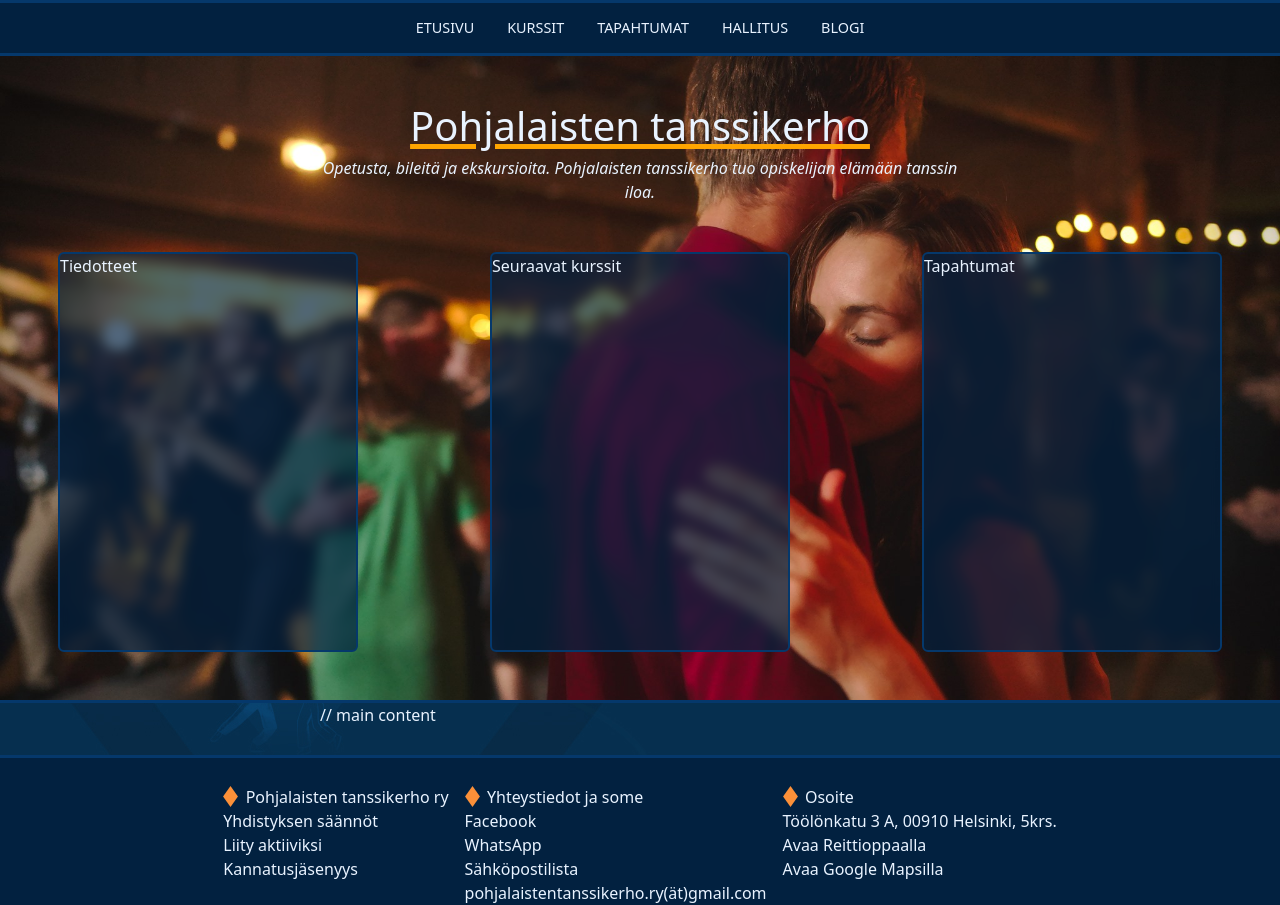
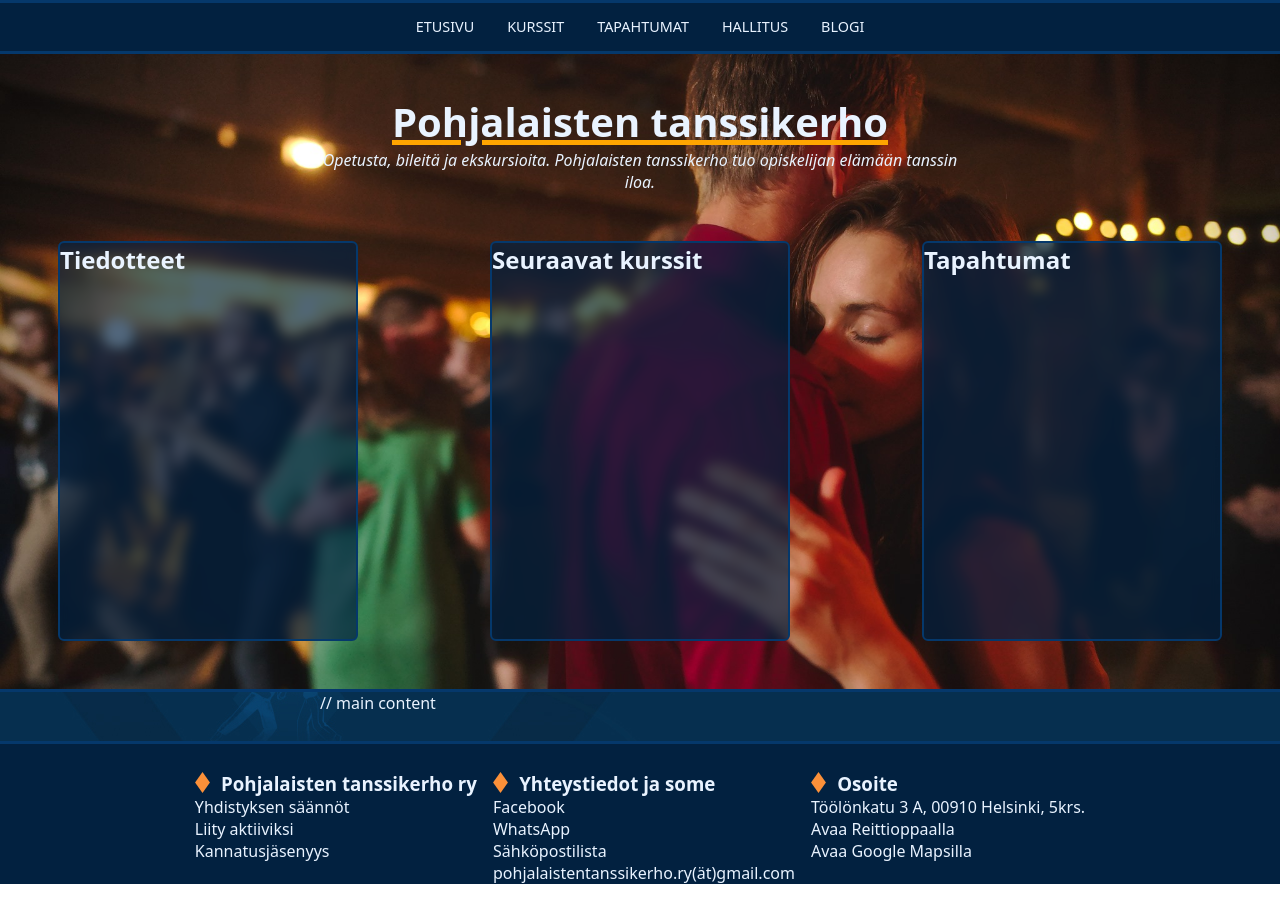
Before and after one commit to pohjalaisten-tanssikerho/web, a SvelteKit app: page / in a window 1280 px wide. Shown: the top 905 px of the page. After the commit the page ends 884 px from the top, so only its background shows below. Built offline with nearby package versions, Linux system fonts and the light colour scheme.

Commit message:
Revert "Add DaisyUI"
This reverts commit 3c4046be5401934b4ab6640282636c6b5ea311b7.

```diff
--- a/postcss.config.cjs
+++ /dev/null
@@ -1,13 +0,0 @@
-const tailwindcss = require('tailwindcss');
-const autoprefixer = require('autoprefixer');
-
-const config = {
-	plugins: [
-		//Some plugins, like tailwindcss/nesting, need to run before Tailwind,
-		tailwindcss(),
-		//But others, like autoprefixer, need to run after,
-		autoprefixer
-	]
-};
-
-module.exports = config;
--- a/src/app.postcss
+++ /dev/null
@@ -1,4 +0,0 @@
-/* Write your global styles here, in PostCSS syntax */
-@tailwind base;
-@tailwind components;
-@tailwind utilities;
--- a/src/routes/+layout.svelte
+++ b/src/routes/+layout.svelte
@@ -1,5 +1,4 @@
 <script lang="ts">
-  import "../app.postcss";
   let isMenuOpen = false
   const toggleMenu = () => isMenuOpen = !isMenuOpen
 </script>
--- a/svelte.config.js
+++ b/svelte.config.js
@@ -5,11 +5,7 @@ import preprocess from 'svelte-preprocess';
 const config = {
 	// Consult https://github.com/sveltejs/svelte-preprocess
 	// for more information about preprocessors
-	preprocess: [
-		preprocess({
-			postcss: true
-		})
-	],
+	preprocess: preprocess(),
 
 	kit: {
 		adapter: adapter()
--- a/tailwind.config.cjs
+++ /dev/null
@@ -1,13 +0,0 @@
-const config = {
-	content: ['./src/**/*.{html,js,svelte,ts}'],
-
-	theme: {
-		extend: {}
-	},
-
-	plugins: [
-    require('daisyui'),
-  ]
-};
-
-module.exports = config;
```
Also changed, not shown: package.json (+1 -6 lines), 1 other file (tests, documents, lock files or other folders).
